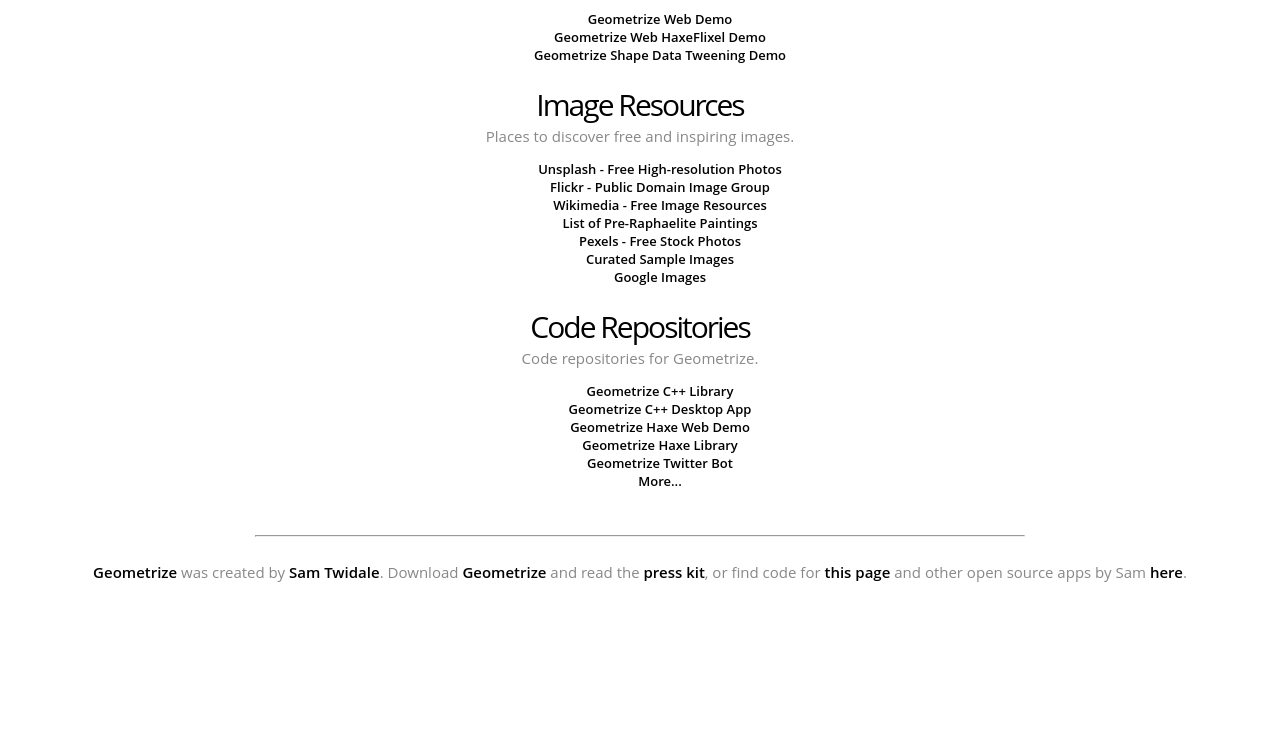
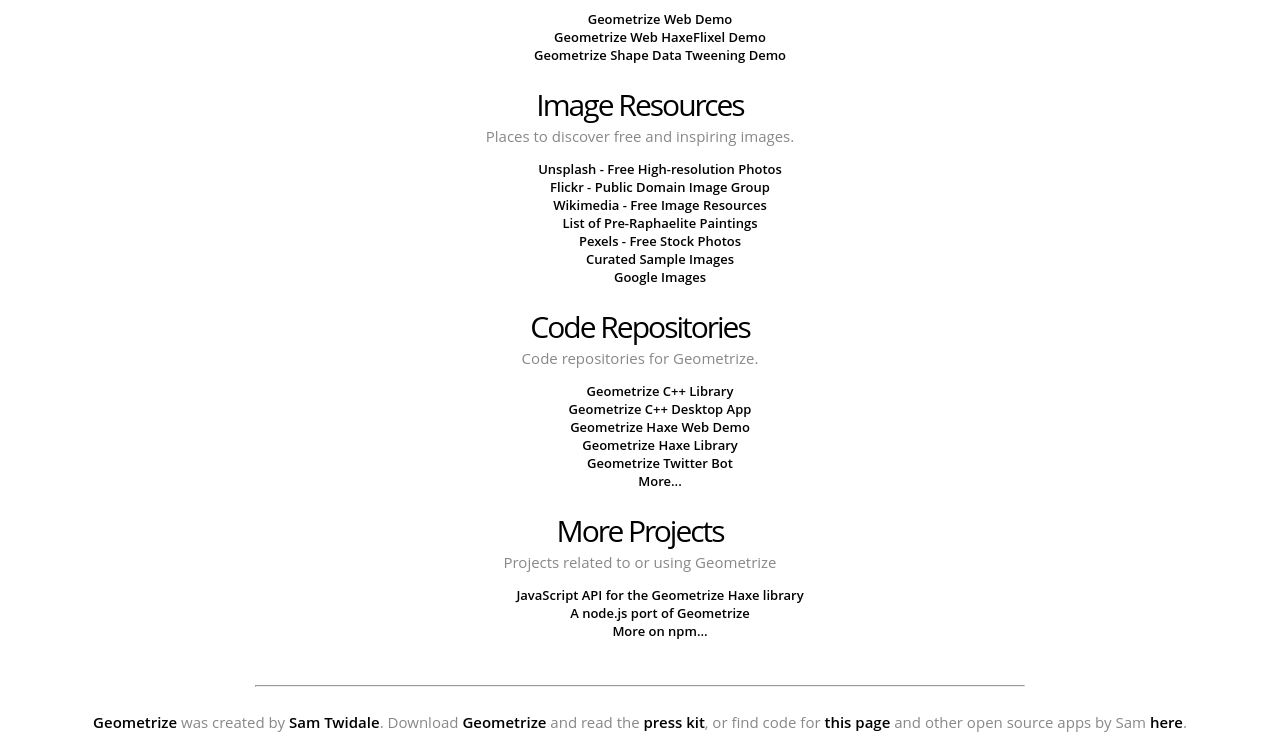
Before and after one commit to Tw1ddle/geometrize-resources, a plain HTML site: page docs/index.html in a window 1280 px wide. Shown: the part 637-1388 px from the top of the page. Before the commit the page ends 1238 px from the top, so only its background shows below. Drawn offline with Linux system fonts and the light colour scheme.

Commit message:
Add some links to ports on npm

```diff
--- a/docs/index.html
+++ b/docs/index.html
@@ -83,6 +83,14 @@
 				<li><a href="https://github.com/Tw1ddle/geometrize-twitter-bot" target="_blank">Geometrize Twitter Bot</a></li>
 				<li><a href="https://github.com/topics/geometrize" target="_blank">More...</a></li>
 			</ul>
+
+			<h2>More Projects</h2>
+			<p>Projects related to or using Geometrize</p>
+			<ul style="list-style-type:none">
+				<li><a href="https://www.npmjs.com/package/geometrizer-js" target="_blank">JavaScript API for the Geometrize Haxe library</a></li>
+				<li><a href="https://www.npmjs.com/package/geometrize" target="_blank">A node.js port of Geometrize</a></li>
+				<li><a href="https://www.npmjs.com/search?q=geometrize" target="_blank">More on npm...</a></li>
+			</ul>
 		</section>
 	</body>
 
```
